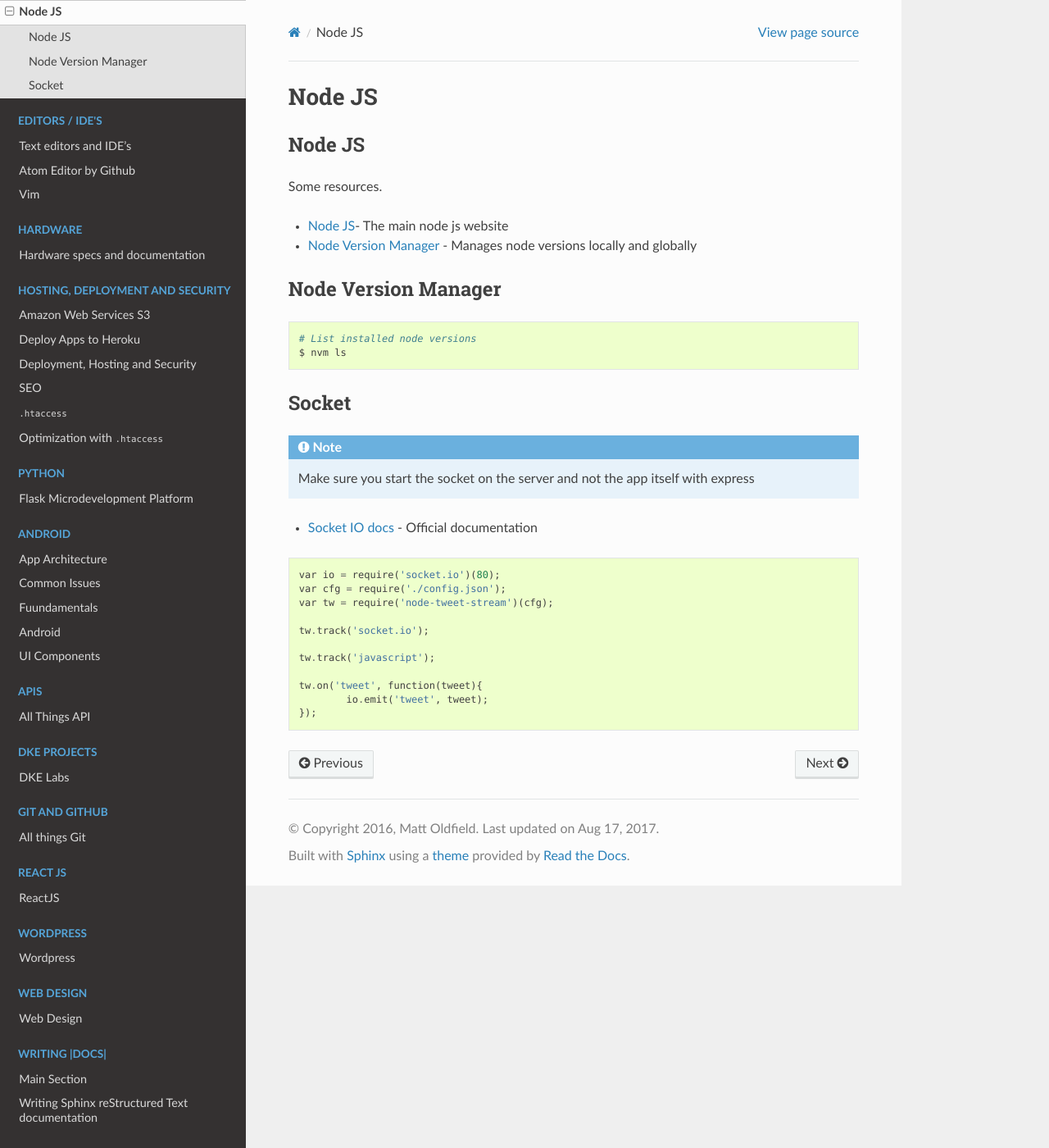
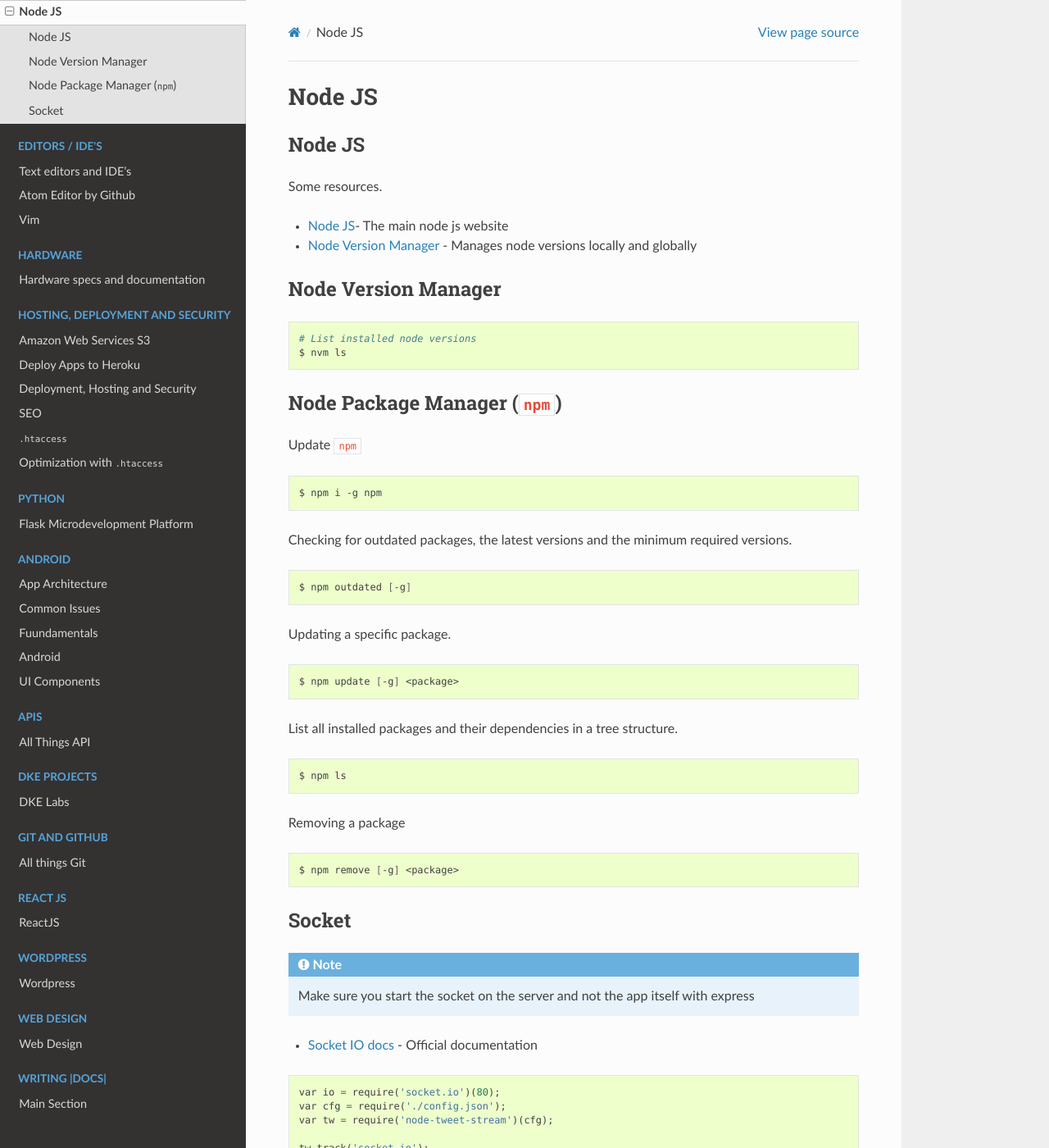
Before and after one commit to asmattic/docs, a Sphinx documentation site: the page built from source/nodejs/index.rst, in a window 1280 px wide and 1400 px high. Shown: the whole window at 82% size. Built offline with Sphinx 7.4.7 and the Read the Docs theme 2.0.0, drawn with Linux system fonts in a browser that asks for light colours.

```diff
--- a/source/conf.py
+++ b/source/conf.py
@@ -1,6 +1,6 @@
 # -*- coding: utf-8 -*-
 #
-# agse-docs documentation build configuration file, created by
+# asmattic-docs documentation build configuration file, created by
 # sphinx-quickstart on Mon Mar  7 20:15:52 2016.
 #
 # This file is execfile()d with the current directory set to its
@@ -201,7 +201,7 @@
 #html_search_scorer = 'scorer.js'
 
 # Output file base name for HTML help builder.
-htmlhelp_basename = 'agse-docsdoc'
+htmlhelp_basename = 'asmattic-docsdoc'
 
 # -- Options for LaTeX output ---------------------------------------------
 
@@ -223,7 +223,7 @@
 # (source start file, target name, title,
 #  author, documentclass [howto, manual, or own class]).
 latex_documents = [
-    (master_doc, 'agse-docs.tex', u'agse-docs Documentation',
+    (master_doc, 'asmattic-docs.tex', u'asmattic-docs Documentation',
      u'Matt Oldfield', 'manual'),
 ]
 
@@ -253,7 +253,7 @@
 # One entry per manual page. List of tuples
 # (source start file, name, description, authors, manual section).
 man_pages = [
-    (master_doc, 'agse-docs', u'agse-docs Documentation',
+    (master_doc, 'asmattic-docs', u'asmattic-docs Documentation',
      [author], 1)
 ]
 
@@ -267,8 +267,8 @@
 # (source start file, target name, title, author,
 #  dir menu entry, description, category)
 texinfo_documents = [
-    (master_doc, 'agse-docs', u'agse-docs Documentation',
-     author, 'agse-docs', 'One line description of project.',
+    (master_doc, 'asmattic-docs', u'asmattic-docs Documentation',
+     author, 'asmattic-docs', 'One line description of project.',
      'Miscellaneous'),
 ]
 
--- a/source/editors/atom.rst
+++ b/source/editors/atom.rst
@@ -4,7 +4,7 @@
 .. Variables
 .. include:: ../vars.rst
 
-.. _packages-sec:
+.. _atom-packages-sec:
 
 Packages
 ---------
--- a/source/nodejs/index.rst
+++ b/source/nodejs/index.rst
@@ -27,6 +27,42 @@
 	# List installed node versions
 	$ nvm ls
 
+
+.. _npm-section:
+
+Node Package Manager (``npm``)
+-------------------------------
+
+Update ``npm``
+
+.. code-block:: bash
+
+    $ npm i -g npm
+
+Checking for outdated packages, the latest versions and the minimum required versions.
+
+.. code-block:: bash
+
+    $ npm outdated [-g]
+
+Updating a specific package.
+
+.. code-block:: bash
+
+    $ npm update [-g] <package>
+
+List all installed packages and their dependencies in a tree structure.
+
+.. code-block:: bash
+
+    $ npm ls
+
+Removing a package
+
+.. code-block:: bash
+
+    $ npm remove [-g] <package>
+
 .. _socket-io-section:
 
 Socket
```
Also changed, not shown: source/bash.rst (+10 -0 lines), source/editors/sublime.rst (added, +26 -0 lines), source/git/index.rst (+16 -0 lines), 4 other files.
